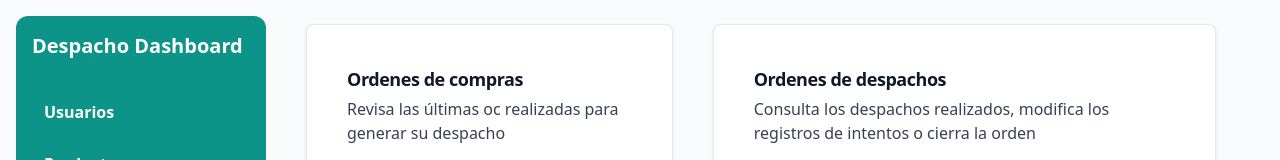
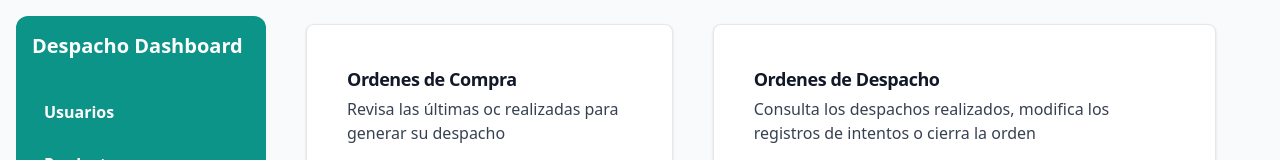
Before and after one commit to ninniesmnd/eval_front, a React (Vite) app in the folder front_despacho/: page / in a window 1280 px wide. Shown: the top 160 px of the page. Built offline with nearby package versions, Linux system fonts and the light colour scheme.

Commit message:
Validar pipelines

```diff
--- a/front_despacho/src/componentes/CrudAdmin/PruebaCards.jsx
+++ b/front_despacho/src/componentes/CrudAdmin/PruebaCards.jsx
@@ -11,7 +11,7 @@ export const PruebaCards = () => {
     <section>
       <div className="flex justify-center">
         <CardComponent
-          title="Ordenes de compras"
+          title="Ordenes de Compra"
           description="Revisa las últimas oc realizadas para generar su despacho"
           buttonText="Consultar"
           onClick={() => {
@@ -20,7 +20,7 @@ export const PruebaCards = () => {
           }}
         />
         <CardComponent
-          title="Ordenes de despachos"
+          title="Ordenes de Despacho"
           description="Consulta los despachos realizados, modifica los registros de intentos o cierra la orden"
           buttonText="Consultar"
           onClick={() => {
```
